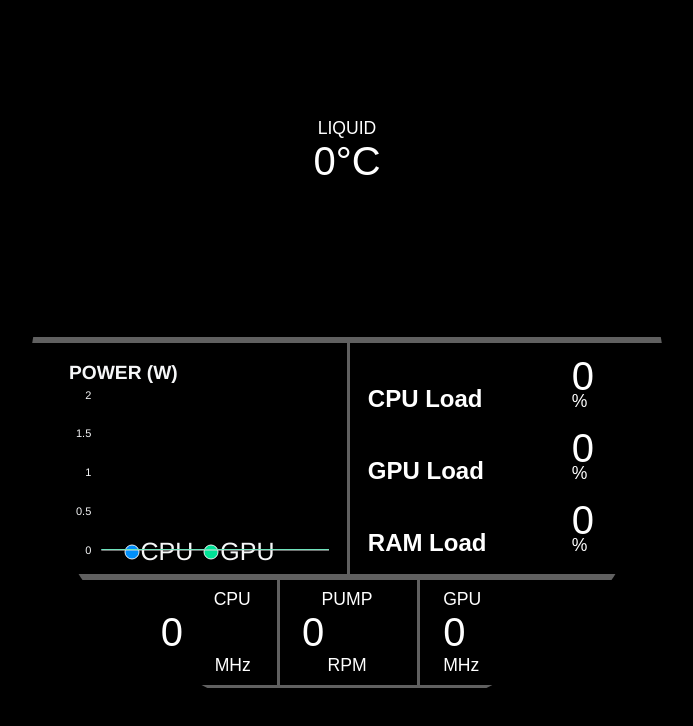
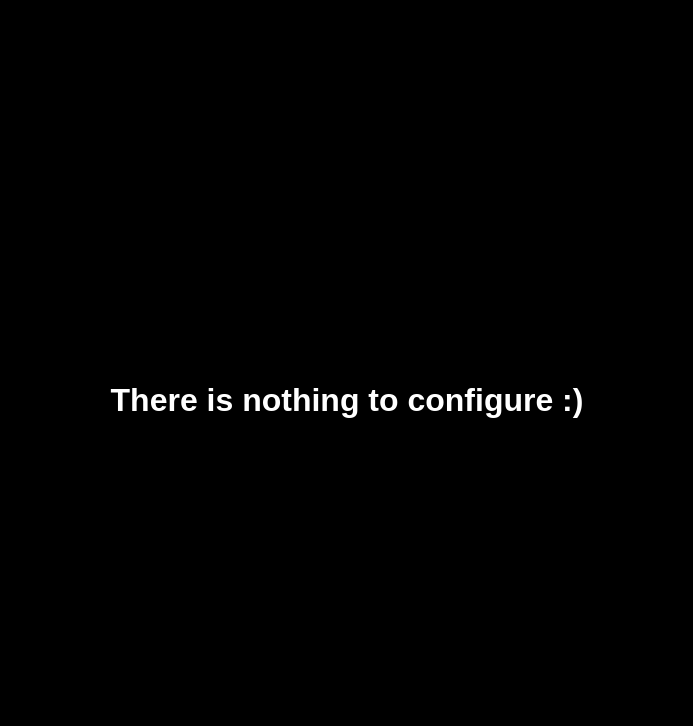
Before and after one commit to ReinhardtBotha/NZXT-aviation, a React (Vite) app: page / in a window 1280 px wide. Shown: the top 726 px of the page, without its empty margins (293-986 px from the left). Built offline with nearby package versions, Linux system fonts and the light colour scheme.

Commit message:
feat: add settings screen

```diff
--- a/src/App.jsx
+++ b/src/App.jsx
@@ -1,119 +1,10 @@
-import styled from "styled-components";
-
-import RadialGauge from "./components/RadialGauge";
-import BarGauge from "./components/BarGauge";
-import SplineAreaChart from "./components/SplineAreaChart";
-
-import useMonitoring from "./hooks/useMonitoring";
-
-const LiquidContainer = styled.div`
-  display: flex;
-  flex-direction: column;
-  align-items: center;
-  position: absolute;
-  width: 112px;
-  left: 264px;
-`;
-
-const RadialGaugeContainer = styled.div`
-  display: flex;
-  flex-direction: row;
-  justify-content: center;
-  height: 247px;
-`;
-
-const CenterContainer = styled.div`
-  display: flex;
-  flex-direction: row;
-  justify-content: center;
-  gap: 1rem;
-`;
-
-const SplineAreaChartContainer = styled.div`
-  height: 200px;
-  width: 280px;
-  display: flex;
-  flex-direction: column;
-  justify-content: space-between;
-`;
-
-const BarGaugeContainer = styled.div`
-  width: 280px;
-  display: flex;
-  flex-direction: column;
-  gap: 1.5rem;
-`;
-
-const BottomContainer = styled.div`
-  display: flex;
-  flex-direction: row;
-  justify-content: center;
-  gap: 3.2rem;
-`;
-
-const BottomItem = styled.div`
-  width: 90px;
-  margin-top: 1.5rem;
-`;
-
-const BottomItemLabel = styled.p`
-  font-size: 1.1rem;
-  text-align: ${({ index, arrayLength }) =>
-    index === 0 ? "right" : index === arrayLength - 1 ? "left" : "center"};
-`;
+import KrakenDisplay from "./components/KrakenDisplay";
+import Settings from "./components/Settings";
 
 const App = () => {
-  const { cpu, gpu, ram, kraken, cpuWatts, gpuWatts } = useMonitoring();
+  const inKraken = window.location.search.includes("kraken=1");
 
-  return (
-    <>
-      <LiquidContainer>
-        <p
-          style={{
-            fontSize: "1.1rem",
-          }}
-        >
-          LIQUID
-        </p>
-        <p>{kraken?.temperature || 0}°C</p>
-      </LiquidContainer>
-
-      <RadialGaugeContainer>
-        <RadialGauge data={cpu?.temperature} label={"CPU"} />
-        <RadialGauge data={gpu?.temperature} label={"GPU"} />
-      </RadialGaugeContainer>
-
-      <CenterContainer>
-        <SplineAreaChartContainer>
-          <SplineAreaChart cpuWatts={cpuWatts} gpuWatts={gpuWatts} />
-        </SplineAreaChartContainer>
-
-        <BarGaugeContainer>
-          <BarGauge data={cpu?.load} label={"CPU Load"} />
-          <BarGauge data={gpu?.load} label={"GPU Load"} />
-          <BarGauge data={ram?.inUsePercent} label={"RAM Load"} />
-        </BarGaugeContainer>
-      </CenterContainer>
-
-      <BottomContainer>
-        {[
-          { label: "CPU", value: cpu?.frequency || "0", unit: "MHz" },
-          { label: "PUMP", value: cpu?.fan || "0", unit: "RPM" },
-          { label: "GPU", value: gpu?.frequency || "0", unit: "MHz" },
-        ].map((item, index, array) => (
-          <BottomItem key={index}>
-            <BottomItemLabel index={index} arrayLength={array.length}>
-              {item.label}
-            </BottomItemLabel>
-            <p>{item.value}</p>
-            <BottomItemLabel index={index} arrayLength={array.length}>
-              {item.unit}
-            </BottomItemLabel>
-          </BottomItem>
-        ))}
-      </BottomContainer>
-    </>
-  );
+  return <>{inKraken ? <KrakenDisplay /> : <Settings />}</>;
 };
 
 export default App;
--- /dev/null
+++ b/src/components/KrakenDisplay.jsx
@@ -0,0 +1,134 @@
+import styled from "styled-components";
+import React from "react";
+
+import RadialGauge from "./RadialGauge";
+import BarGauge from "./BarGauge";
+import SplineAreaChart from "./SplineAreaChart";
+
+import useMonitoring from "../hooks/useMonitoring";
+
+const OuterContainer = styled.div`
+  background-image: url("./Frame_1.svg");
+  background-position: center;
+  height: 640px;
+  width: 640px;
+`;
+
+const InnerContainer = styled.div`
+  padding-top: 6%;
+`;
+
+const LiquidContainer = styled.div`
+  display: flex;
+  flex-direction: column;
+  align-items: center;
+  position: absolute;
+  width: 112px;
+  left: 264px;
+`;
+
+const RadialGaugeContainer = styled.div`
+  display: flex;
+  flex-direction: row;
+  justify-content: center;
+  height: 247px;
+`;
+
+const CenterContainer = styled.div`
+  display: flex;
+  flex-direction: row;
+  justify-content: center;
+  gap: 1rem;
+`;
+
+const SplineAreaChartContainer = styled.div`
+  height: 200px;
+  width: 280px;
+  display: flex;
+  flex-direction: column;
+  justify-content: space-between;
+`;
+
+const BarGaugeContainer = styled.div`
+  width: 280px;
+  display: flex;
+  flex-direction: column;
+  gap: 1.5rem;
+`;
+
+const BottomContainer = styled.div`
+  display: flex;
+  flex-direction: row;
+  justify-content: center;
+  gap: 3.2rem;
+`;
+
+const BottomItem = styled.div`
+  width: 90px;
+  margin-top: 1.5rem;
+`;
+
+const BottomItemLabel = styled.p`
+  font-size: 1.1rem;
+  text-align: ${({ index, arrayLength }) =>
+    index === 0 ? "right" : index === arrayLength - 1 ? "left" : "center"};
+`;
+
+// eslint-disable-next-line react/display-name
+const KrakenDisplay = React.memo(() => {
+  const { cpu, gpu, ram, kraken, cpuWatts, gpuWatts } = useMonitoring();
+
+  return (
+    <OuterContainer>
+      <InnerContainer>
+        <LiquidContainer>
+          <p
+            style={{
+              fontSize: "1.1rem",
+            }}
+          >
+            LIQUID
+          </p>
+          <p>{kraken?.temperature || 0}°C</p>
+        </LiquidContainer>
+
+        <RadialGaugeContainer>
+          <RadialGauge data={cpu?.temperature} label={"CPU"} />
+          <RadialGauge data={gpu?.temperature} label={"GPU"} />
+        </RadialGaugeContainer>
+
+        <CenterContainer>
+          <SplineAreaChartContainer>
+            <SplineAreaChart cpuWatts={cpuWatts} gpuWatts={gpuWatts} />
+          </SplineAreaChartContainer>
+
+          <BarGaugeContainer>
+            <BarGauge data={cpu?.load} label={"CPU Load"} />
+            <BarGauge data={gpu?.load} label={"GPU Load"} />
+            <BarGauge data={ram?.inUsePercent} label={"RAM Load"} />
+          </BarGaugeContainer>
+        </CenterContainer>
+
+        <BottomContainer>
+          {[
+            { label: "CPU", value: cpu?.frequency || "0", unit: "MHz" },
+            { label: "PUMP", value: cpu?.fan || "0", unit: "RPM" },
+            { label: "GPU", value: gpu?.frequency || "0", unit: "MHz" },
+          ].map((item, index, array) => (
+            <BottomItem key={index}>
+              <BottomItemLabel index={index} arrayLength={array.length}>
+                {item.label}
+              </BottomItemLabel>
+              <p>{item.value}</p>
+              <BottomItemLabel index={index} arrayLength={array.length}>
+                {item.unit}
+              </BottomItemLabel>
+            </BottomItem>
+          ))}
+        </BottomContainer>
+      </InnerContainer>
+    </OuterContainer>
+  );
+});
+
+export default KrakenDisplay;
--- /dev/null
+++ b/src/components/Settings.jsx
@@ -0,0 +1,9 @@
+const Settings = () => {
+  return (
+    <div>
+      <h1>There is nothing to configure :)</h1>
+    </div>
+  );
+};
+
+export default Settings;
--- a/src/index.css
+++ b/src/index.css
@@ -14,24 +14,11 @@ html {
 }
 
 body {
-  position: relative;
-  display: inline-flex;
-  width: 640px;
-  height: 640px;
-  border-radius: 50%;
-  background-color: black;
-  background-image: url("./assets/Frame_1.svg");
-  background-position: center;
-  background-repeat: repeat;
-  background-size: cover;
   overflow: hidden;
   color: white;
 }
 
 #root {
-  position: absolute;
-  width: 100%;
-  top: 6%;
   font-family: Arial, Helvetica, sans-serif;
 }
 
```
Also changed, not shown: public/Frame_1.svg (renamed from src/assets/Frame_1.svg), src/App.css (deleted).
